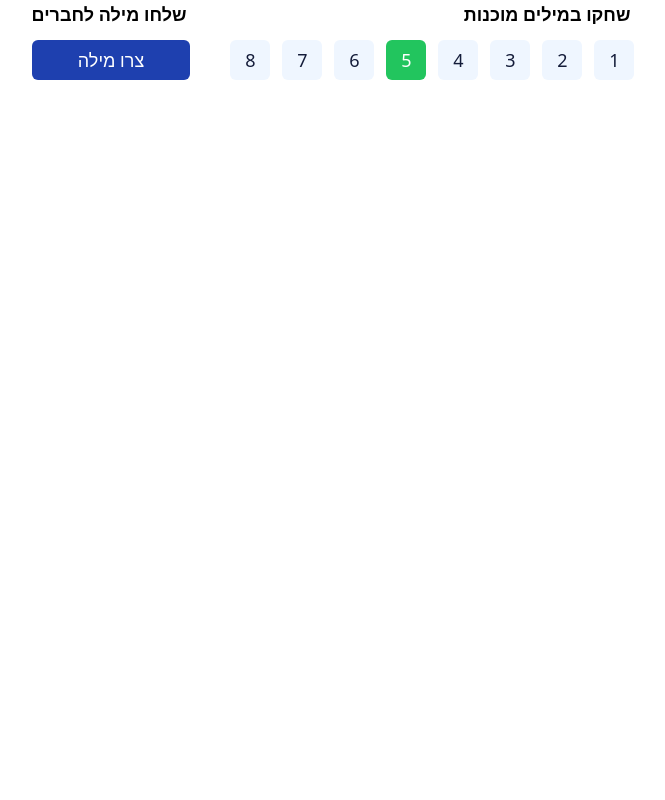
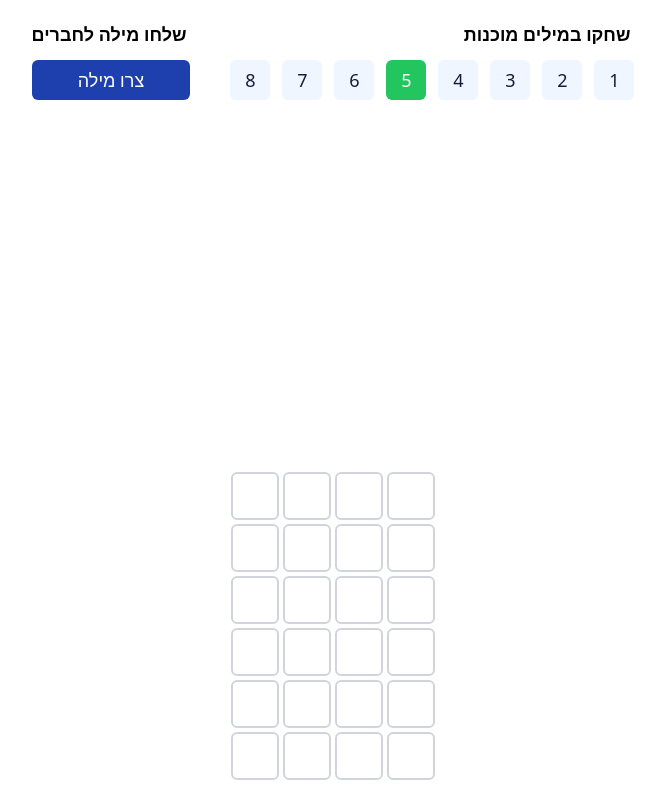
Before and after one commit to AviadSofer/wordle, a React (Vite) app: page / in a window 1280 px wide. Shown: the whole page, without its empty margins (407-1072 px from the left). Built offline with nearby package versions, Linux system fonts and the light colour scheme.

Commit message:
Add Guesses components and implement the contex there

```diff
--- a/src/App.tsx
+++ b/src/App.tsx
@@ -1,9 +1,11 @@
+import GuessesGrid from './components/GuessesGrid';
 import Header from './components/Header';
 
 const App: React.FC = () => {
   return (
-    <div className='flex flex-col items-center gap-6'>
+    <div className='flex h-screen flex-col items-center justify-between gap-y-6 py-5'>
       <Header />
+      <GuessesGrid />
     </div>
   );
 };
--- a/src/components/Guess.tsx
+++ b/src/components/Guess.tsx
@@ -1,17 +1,21 @@
+import { useCurrentWord } from '~/contexts/CurrentWord';
+import { useTypedWord } from '~/contexts/TypedWord';
+
 const Guess: React.FC = () => {
-  const foo = 'fff';
+  const { currentWord } = useCurrentWord();
+  const { typedWord } = useTypedWord();
 
   return (
     <div
-      style={{ gridTemplateColumns: `repeat(${foo.length}, minmax(0, 1fr))` }}
-      className='grid gap-2'
+      style={{ gridTemplateColumns: `repeat(${currentWord.length}, minmax(0, 1fr))` }}
+      className='grid gap-x-1'
     >
-      {new Array(foo.length).fill(0).map((_, i) => (
+      {new Array(currentWord.length).fill(0).map((_, i) => (
         <div
           key={i}
-          className='flex h-14 w-14 items-center justify-center rounded-md border border-gray-400 font-bold'
+          className='flex h-12 w-12 items-center justify-center rounded-md border-2 border-gray-300 font-bold'
         >
-          {foo[i]}
+          {typedWord[i]}
         </div>
       ))}
     </div>
--- a/src/components/GuessesGrid.tsx
+++ b/src/components/GuessesGrid.tsx
@@ -2,7 +2,7 @@ import Guess from './Guess';
 
 const GuessesGrid: React.FC = () => {
   return (
-    <div className='grid gap-y-2'>
+    <div className='grid gap-y-1'>
       {new Array(6).fill(0).map((_, i) => (
         <Guess key={i} />
       ))}
```
